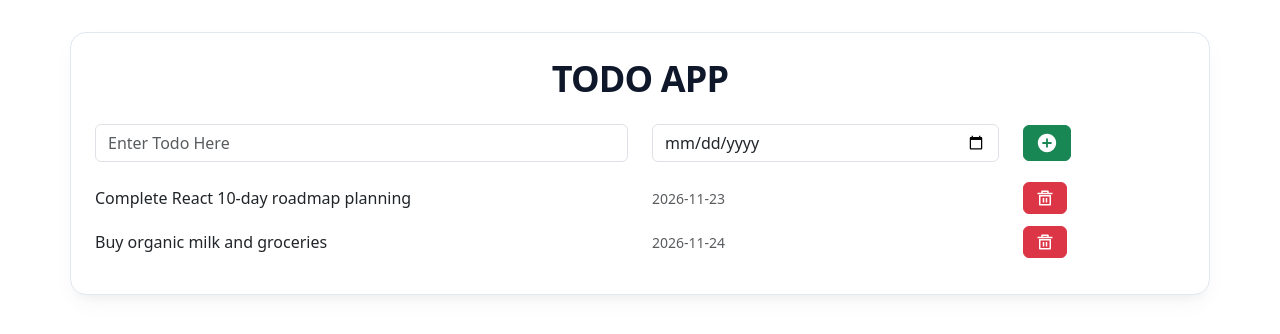
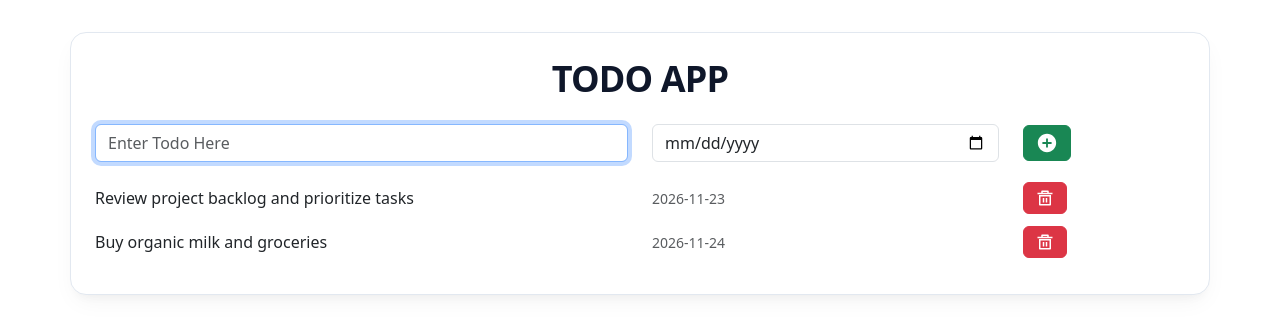
Before and after one commit to Shivamku19/Todo, a React (Vite) app in the folder todo-version-3-useref/: page / in a window 1280 px wide. Shown: the top 334 px of the page. Built offline with nearby package versions, Linux system fonts and the light colour scheme.

Commit message:
feat: auto-focus task input on mount and refine initial state

```diff
--- a/todo-version-3-useref/package.json
+++ b/todo-version-3-useref/package.json
@@ -1,5 +1,5 @@
 {
-  "name": "todo-version-1",
+  "name": "react-todo-app",
   "private": true,
   "version": "0.0.0",
   "type": "module",
--- a/todo-version-3-useref/src/component/item1.jsx
+++ b/todo-version-3-useref/src/component/item1.jsx
@@ -1,4 +1,4 @@
-import { useRef } from "react";
+import { useRef, useEffect } from "react";
 import { RiAddCircleFill } from "react-icons/ri";
 import { useTodo } from "../store/todo-items-store";
 
@@ -6,6 +6,10 @@ function Item1({ onnewitem }) {
   const context = useTodo();
   const todonameelement = useRef();
   const duedateelement = useRef();
+
+  useEffect(() => {
+    todonameelement.current?.focus();
+  }, []);
 
   const handlebuttonclk = (event) => {
     if (event) event.preventDefault();
--- a/todo-version-3-useref/src/store/todo-items-store.jsx
+++ b/todo-version-3-useref/src/store/todo-items-store.jsx
@@ -15,7 +15,7 @@ export const TodoItemsContext = createContext({
 
 const INITIAL_TODOS = [
   createTodoItem({
-    name: 'Complete React 10-day roadmap planning',
+    name: 'Review project backlog and prioritize tasks',
     dueDate: new Date().toISOString().split('T')[0],
     priority: PRIORITY_LEVELS.HIGH,
     category: 'Work',
```
